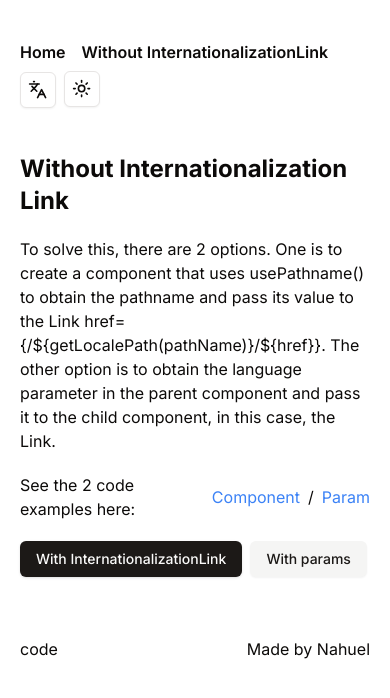
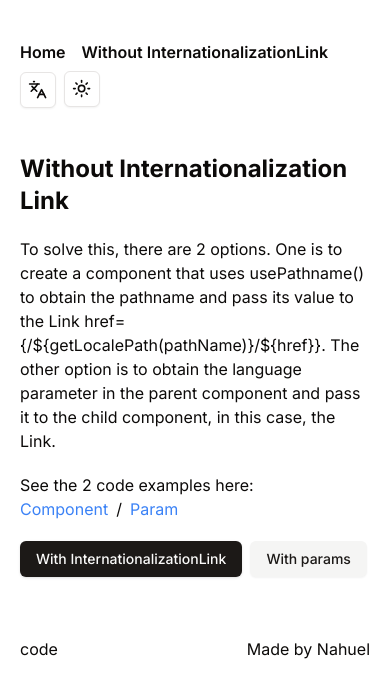
Before and after one commit to Nahuelluca20/next-internationalization-example, a Next.js app: page /en/without-Internationalization-link in a window 390 px wide. Shown: the top 698 px of the page. Built offline with nearby package versions, Linux system fonts and the light colour scheme.

Commit message:
Refactor layout for internationalization link in page.tsx

```diff
--- a/app/[lang]/without-Internationalization-link/page.tsx
+++ b/app/[lang]/without-Internationalization-link/page.tsx
@@ -17,7 +17,7 @@
     <main className="space-y-5">
       <h1 className="text-2xl font-bold">{dictionary.title}</h1>
       <p>{dictionary.content}</p>
-      <div className="flex gap-2 items-center">
+      <div className="md:flex gap-2 items-center">
         <p>{dictionary.view}</p>
         <div className="flex gap-2 items-center">
           <Link
```
